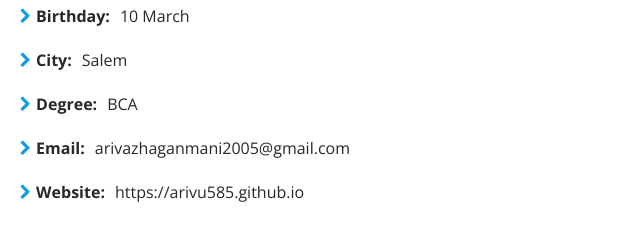
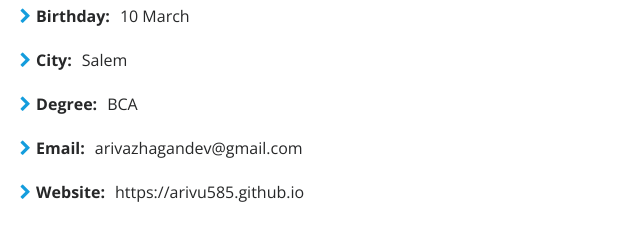
Before and after one commit to Arivu585/Arivu585.github.io, a plain HTML site: page index.html in a window 1280 px wide. Shown: the part 1360-1600 px from the top of the page, 625-1265 px from the left. Drawn offline with nearby package versions, Linux system fonts and the light colour scheme.

Commit message:
Update index.html

```diff
--- a/index.html
+++ b/index.html
@@ -100,7 +100,7 @@
 									<li><i class="fa fa-chevron-right"></i> <strong>Birthday:</strong> <span>10 March</span></li>
 									<li><i class="fa fa-chevron-right"></i> <strong>City:</strong> <span>Salem</span></li>
 									<li><i class="fa fa-chevron-right"></i> <strong>Degree:</strong> <span>BCA</span></li>
-									<li><i class="fa fa-chevron-right"></i> <strong>Email:</strong> <span>arivazhaganmani2005@gmail.com</span></li>
+									<li><i class="fa fa-chevron-right"></i> <strong>Email:</strong> <span>arivazhagandev@gmail.com</span></li>
 									<li><i class="fa fa-chevron-right"></i> <strong>Website:</strong> <span>https://arivu585.github.io</span></li>
 								</ul>
 							</div>
@@ -290,7 +290,7 @@
 						<div class="email">
 							<i class="fa fa-envelope"></i>
 							<h4>Email:</h4>
-							<p>arivazhaganmani2005@gmail.com</p>
+							<p>arivazhagandev@gmail.com</p>
 						</div>
 
 						<!--<div class="phone">
```
